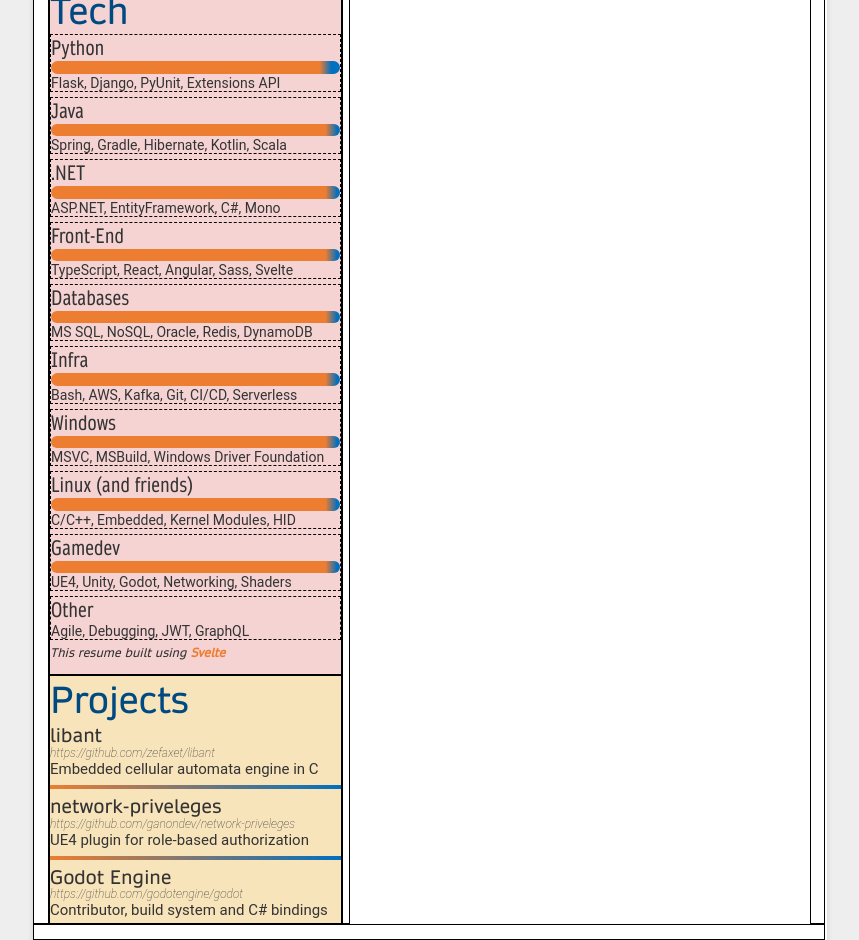
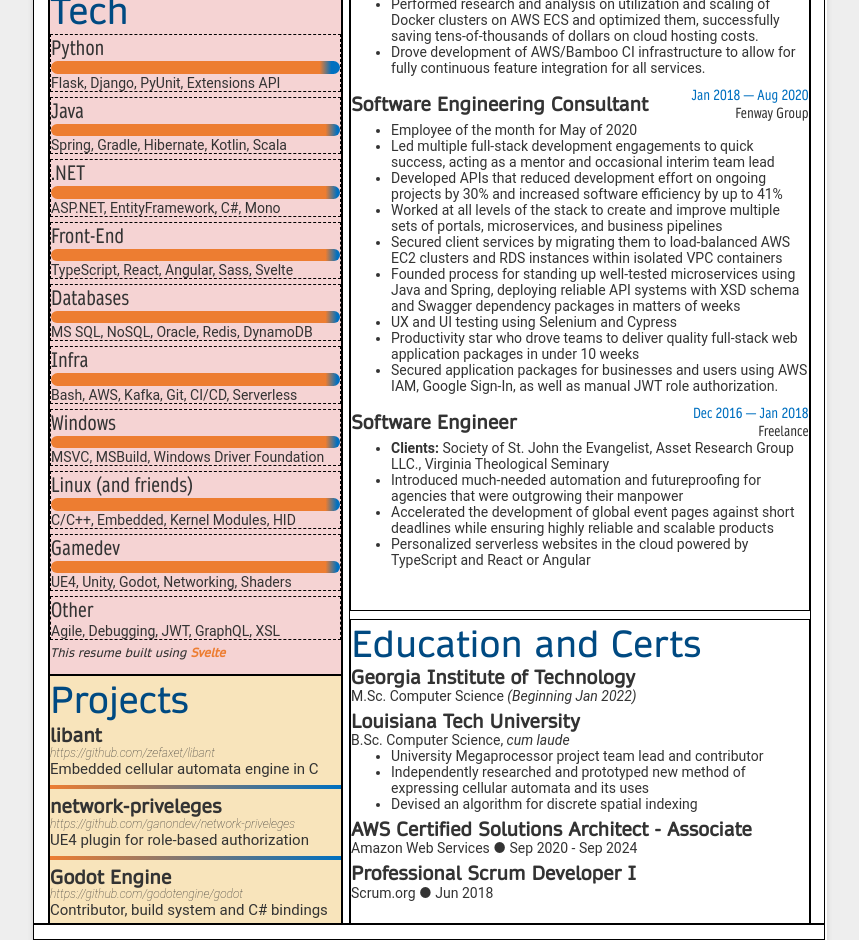
Before and after one commit to ganondev/resume, a Svelte app: page / in a window 1280 px wide. Shown: the part 220-1160 px from the top of the page, without its empty margins (210-1069 px from the left). Built offline with nearby package versions, Linux system fonts and the light colour scheme.

Commit message:
almost done

```diff
--- /dev/null
+++ b/src/Accomplishment.svelte
@@ -0,0 +1,6 @@
+<style lang="scss">
+    @import "global.scss";
+</style>
+<li class="body-text">
+    <slot></slot>
+</li>
--- a/src/App.svelte
+++ b/src/App.svelte
@@ -1,7 +1,10 @@
 <script lang="ts">
-    import Header from './Header.svelte'
+    import Header from './Header.svelte';
     import Tech from "./Tech.svelte";
-    import Project from "./Projects.svelte"
+    import Project from "./Projects.svelte";
+    import Employment from "./Employment.svelte";
+    import Education from "./Education.svelte";
+    import Certifications from "./Certifications.svelte";
 
 	let columns = 80;
 	let color = 'blue';
@@ -25,6 +28,10 @@
     $tech_project_margin: 0;
     $project_height: $page_height - $tech_height - $header_height - $header_tech_margin - $tech_project_margin;
 
+    $employment_height: 97;
+    $employment_education_margin: 1;
+    $education_height: $page_height - $employment_height - $employment_education_margin;
+
     $left_width: 37;
     $center_margin: 1;
     $right_width: $page_width - $left_width - $center_margin;
@@ -38,6 +45,12 @@
 
     $project_row_start: $tech_row_end + $tech_project_margin;
     $project_row_end: $project_row_start + $project_height;
+
+    $employment_row_start: $margin_size + 1;
+    $employment_row_end: $employment_row_start + $employment_height;
+
+    $education_row_start: $employment_row_end + $employment_education_margin;
+    $education_row_end: $education_row_start + $education_height;
 
     $left_column_start: $margin_size + 1;
     $left_column_end: $left_column_start + $left_width;
@@ -122,6 +135,16 @@
       grid-column: #{$left_column_start} / #{$left_column_end};
     }
 
+    .employment-block {
+      grid-row: #{$employment_row_start} / #{$employment_row_end};
+      grid-column: #{$right_column_start} / #{$right_column_end};
+    }
+
+    .education-block {
+      grid-row: #{$education_row_start} / #{$education_row_end};
+      grid-column: #{$right_column_start} / #{$right_column_end};
+    }
+
 </style>
 
 <div class="page">
@@ -148,6 +171,15 @@
         <Project/>
     </div>
 
+    <div class="structure employment-block">
+        <Employment/>
+    </div>
+
+    <div class="structure education-block">
+        <Education/>
+        <Certifications/>
+    </div>
+
 </div>
 <!--<div class="page">-->
 <!--    <p>Second <code>.page</code> element</p>-->
--- /dev/null
+++ b/src/Certifications.svelte
@@ -0,0 +1,20 @@
+<script>
+    import SectionHeader from "./SectionHeader.svelte";
+</script>
+
+<style lang="scss">
+    @import "global.scss";
+    h3 {
+      margin: 0;
+    }
+    div.body-text {
+      margin-bottom: 7px;
+    }
+</style>
+
+<div>
+    <h3 class="highlight-text">AWS Certified Solutions Architect - Associate</h3>
+    <div class="body-text">Amazon Web Services ● Sep 2020 - Sep 2024 </div>
+    <h3 class="highlight-text">Professional Scrum Developer I</h3>
+    <div class="body-text">Scrum.org ● Jun 2018</div>
+</div>
--- /dev/null
+++ b/src/Education.svelte
@@ -0,0 +1,34 @@
+<script lang="ts">
+    import SectionHeader from "./SectionHeader.svelte";
+    import Acc from "./Accomplishment.svelte"
+</script>
+
+<style lang="scss">
+    @import "global.scss";
+    h3, p {
+        margin: 0;
+    }
+    .edu-body {
+      margin-bottom: 7px;
+    }
+    ul {
+      margin: 0;
+    }
+</style>
+
+<div>
+    <SectionHeader>Education and Certs</SectionHeader>
+    <h3 class="highlight-text">Georgia Institute of Technology</h3>
+    <div class="edu-body">
+        <p class="body-text">M.Sc. Computer Science <i>(Beginning Jan 2022)</i></p>
+    </div>
+    <h3 class="highlight-text">Louisiana Tech University</h3>
+    <div class="edu-body">
+        <p class="body-text">B.Sc. Computer Science, <i>cum laude</i></p>
+        <ul>
+            <Acc>University Megaprocessor project team lead and contributor</Acc>
+            <Acc>Independently researched and prototyped new method of expressing cellular automata and its uses</Acc>
+            <Acc>Devised an algorithm for discrete spatial indexing</Acc>
+        </ul>
+    </div>
+</div>
--- /dev/null
+++ b/src/Employment.svelte
@@ -0,0 +1,107 @@
+<script lang="ts">
+    import SectionHeader from "./SectionHeader.svelte";
+    import Gig from "./Gig.svelte";
+    import Acc from "./Accomplishment.svelte";
+</script>
+
+<style lang="scss">
+
+    div {
+      display: flex;
+      flex-direction: column;
+      row-gap: 10px;
+    }
+
+</style>
+
+<SectionHeader>Employment</SectionHeader>
+<div>
+    <Gig
+        title="Founding Engineer - Cloud"
+        start="Aug 2021"
+        end="Present"
+        employer="manifest.stream"
+    >
+        <Acc>damn boi thats a big ass BOY boi DAMN SON thats A BIG ASS BOY BOY DAAAAAAAMn</Acc>
+    </Gig>
+    <Gig
+        title="Application Engineer II"
+        start="Aug 2020"
+        end="Present"
+        employer="Vanguard"
+    >
+        <Acc>
+            Performed research and analysis on utilization and scaling of Docker clusters on AWS ECS and optimized them,
+            successfully saving tens-of-thousands of dollars on cloud hosting costs.
+        </Acc>
+        <Acc>
+            Drove development of AWS/Bamboo CI infrastructure to allow for
+            fully continuous feature integration for all services.
+        </Acc>
+    </Gig>
+    <Gig
+        title="Software Engineering Consultant"
+        start="Jan 2018"
+        end="Aug 2020"
+        employer="Fenway Group"
+    >
+        <Acc>
+            Employee of the month for May of 2020
+        </Acc>
+        <Acc>
+            Led multiple full-stack development engagements to quick
+            success, acting as a mentor and occasional interim team lead
+        </Acc>
+        <Acc>
+            Developed APIs that reduced development effort on ongoing
+            projects by 30% and increased software efficiency by up to 41%
+        </Acc>
+        <Acc>
+            Worked at all levels of the stack to create and improve multiple
+            sets of portals, microservices, and business pipelines
+        </Acc>
+        <Acc>
+            Secured client services by migrating them to load-balanced AWS
+            EC2 clusters and RDS instances within isolated VPC containers
+        </Acc>
+        <Acc>
+            Founded process for standing up well-tested microservices using
+            Java and Spring, deploying reliable API systems with XSD schema
+            and Swagger dependency packages in matters of weeks
+        </Acc>
+        <Acc>
+            UX and UI testing using Selenium and Cypress
+        </Acc>
+        <Acc>
+            Productivity star who drove teams to deliver quality full-stack web
+            application packages in under 10 weeks
+        </Acc>
+        <Acc>
+            Secured application packages for businesses and users using AWS
+            IAM, Google Sign-In, as well as manual JWT role authorization.
+        </Acc>
+    </Gig>
+    <Gig
+        title="Software Engineer"
+        start="Dec 2016"
+        end="Jan 2018"
+        employer="Freelance"
+    >
+        <Acc>
+            <b>Clients:</b> Society of St. John the Evangelist, Asset Research Group
+            LLC., Virginia Theological Seminary
+        </Acc>
+        <Acc>
+            Introduced much-needed automation and futureproofing for
+            agencies that were outgrowing their manpower
+        </Acc>
+        <Acc>
+            Accelerated the development of global event pages against short
+            deadlines while ensuring highly reliable and scalable products
+        </Acc>
+        <Acc>
+            Personalized serverless websites in the cloud powered by
+            TypeScript and React or Angular
+        </Acc>
+    </Gig>
+</div>
--- /dev/null
+++ b/src/Gig.svelte
@@ -0,0 +1,42 @@
+<script lang="ts">
+    export let title = "title?";
+    export let start = "Mo YYYY";
+    export let end = "Present?";
+    export let employer = "employer?";
+</script>
+
+<style lang="scss">
+    @import "global.scss";
+    .gig-header {
+        display: flex;
+        justify-content: space-between;
+        align-items: center;
+    }
+    h3 {
+        margin: 0;
+    }
+    .meta {
+        font-family: "Daytona W05 Condensed", serif;
+        font-size: 14px;
+        text-align: right;
+        & > :nth-child(1) {
+            color: $background_blue;
+        }
+    }
+    ul {
+      margin: 0;
+    }
+</style>
+
+<div>
+    <div class="gig-header">
+        <h3 class="highlight-text">{title}</h3>
+        <div class="meta">
+            <div>{start} &mdash; {end}</div>
+            <div>{employer}</div>
+        </div>
+    </div>
+    <ul>
+        <slot></slot>
+    </ul>
+</div>
--- a/src/Header.svelte
+++ b/src/Header.svelte
@@ -31,6 +31,9 @@
         list-style-type: none;
         padding: 0;
     }
+    .split {
+      color: $background_orange;
+    }
 </style>
 
 
@@ -38,5 +41,5 @@
 <ul>
     <li class="content"><span class="icon"><FontAwesomeIcon icon={faEnvelope} size="lg"/></span>&nbsp;edward@auttonberri.es</li>
     <li class="content"><span class="icon"><FontAwesomeIcon icon={faGlobeAmericas} size="lg"/></span>&nbsp;https://auttonberri.es</li>
-    <li class="content"><span class="icon"><FontAwesomeIcon icon={faGithub} size="lg"/></span>&nbsp;zefaxet</li>
+    <li class="content"><span class="icon"><FontAwesomeIcon icon={faGithub} size="lg"/></span>&nbsp;zefaxet <span class="split">|</span> ganondev</li>
 </ul>
--- a/src/Project.svelte
+++ b/src/Project.svelte
@@ -5,11 +5,10 @@
 </script>
 
 <style lang="scss">
+    @import "global.scss";
+
     h3 {
       margin: 2px 0;
-      font-family: "Daytona W05 Regular", serif;
-      font-weight: unset;
-      line-height: 1.1em;
     }
 
     h4 {
@@ -26,6 +25,6 @@
     }
 </style>
 
-<h3>{title}</h3>
+<h3 class="highlight-text">{title}</h3>
 <h4>{link}</h4>
 <p>{desc}</p>
--- a/src/Tech.svelte
+++ b/src/Tech.svelte
@@ -38,7 +38,7 @@
     <SkillBar percentage={97} tools={['MSVC', 'MSBuild', 'Windows Driver Foundation']}>Windows</SkillBar>
     <SkillBar percentage={97} tools={['C/C++', 'Embedded', 'Kernel Modules', 'HID']}>Linux (and friends)</SkillBar>
     <SkillBar percentage={97} tools={['UE4', 'Unity', 'Godot', 'Networking', 'Shaders']}>Gamedev</SkillBar>
-    <SkillBar percentage={0} tools={['Agile', 'Debugging', 'JWT', 'GraphQL']}>Other</SkillBar>
+    <SkillBar percentage={0} tools={['Agile', 'Debugging', 'JWT', 'GraphQL', 'XSL']}>Other</SkillBar>
     <!-- TODO for some reason this is clipped in browser but correct in pdf -->
     <div class="claim">This resume built using <a href="https://svelte.dev/">Svelte</a></div>
 </div>
--- a/src/global.scss
+++ b/src/global.scss
@@ -3,3 +3,12 @@ $background_orange: #ED7D31;
 $background_orange_accent: #F8CBAD;
 $background_blue: #0070c0;
 $background_blue_accent: #9cc2e5;
+
+.highlight-text {
+  font-family: "Daytona W05 Regular", serif;
+  line-height: 1.1em;
+}
+
+.body-text {
+  font-size: 14px;
+}
```
